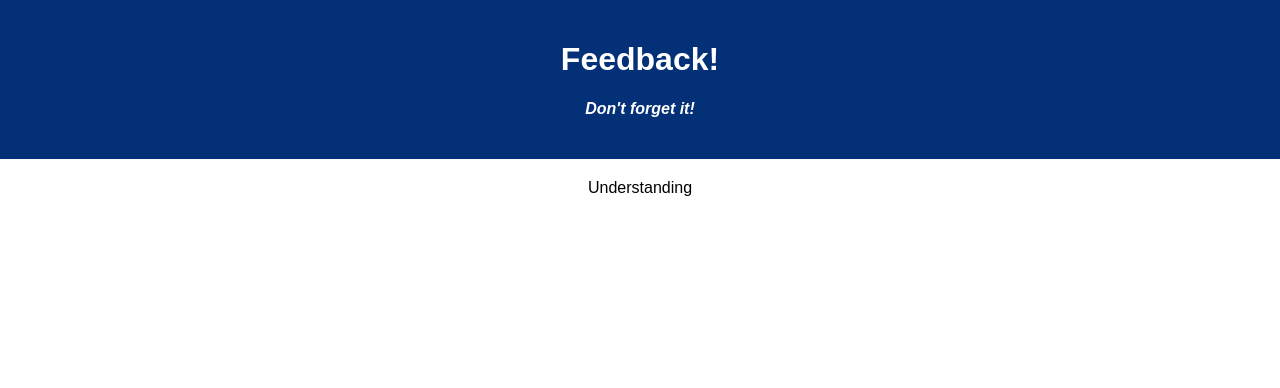
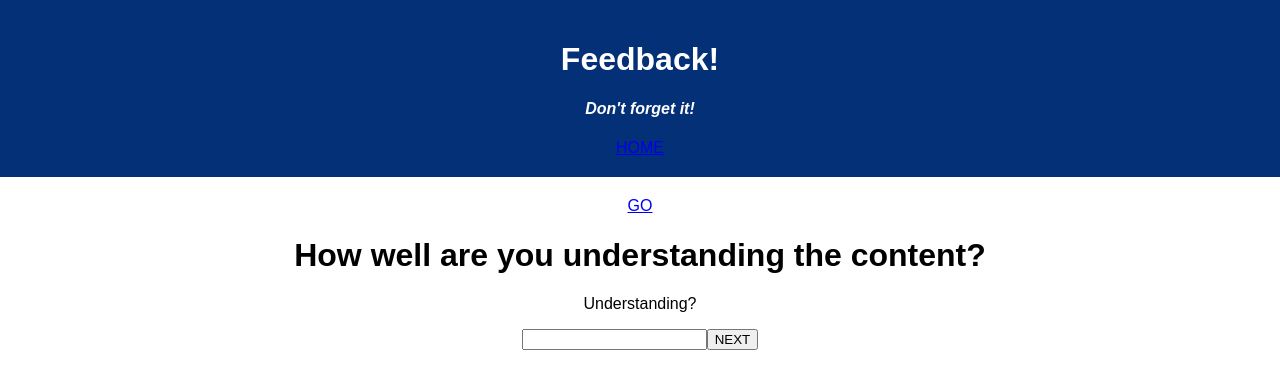
Before and after one commit to Klee55/weekend-redux-feedback-loop, a React (Create React App) app: page /#/understanding in a window 1280 px wide. Shown: the top 388 px of the page. Built offline with nearby package versions, Linux system fonts and the light colour scheme.

Commit message:
added reducers

```diff
--- a/src/components/App/App.jsx
+++ b/src/components/App/App.jsx
@@ -6,9 +6,12 @@ import Feeling from '../Feeling/Feeling';
 import Understanding from '../Understanding/Understanding';
 import Support from '../Support/Support';
 import Comments from '../Comments/Comments';
+import { useHistory } from 'react-router-dom';
 
 
 function App() {
+
+  const history =  useHistory();
 
   return (
     <Router>
@@ -16,9 +19,11 @@ function App() {
         <header className='App-header'>
           <h1 className='App-title'>Feedback!</h1>
           <h4>Don't forget it!</h4>
+          <Link to='/'>HOME</Link><br/>
         </header>
         <div>
           {/* routes */}
+          <Link to='/feeling'>GO</Link>
           <Route exact path="/feeling">
             <Feeling />
           </Route>
--- a/src/components/Comments/Comments.jsx
+++ b/src/components/Comments/Comments.jsx
@@ -5,8 +5,10 @@ const Comments = () => {
     const history = useHistory();
 
     return (
-        <div>
-            Understanding
+       <div>
+            <h1>Any comments you want to leave?</h1>
+            <p>Comments?</p>
+            <input type="number"></input><button onClick={() => history.push('/')}>NEXT</button>
         </div>
     )
 }
--- a/src/components/Support/Support.jsx
+++ b/src/components/Support/Support.jsx
@@ -6,7 +6,9 @@ const Support = () => {
 
     return (
         <div>
-            Understanding
+            <h1>How well are you being supported?</h1>
+            <p>Support?</p>
+            <input type="number"></input><button onClick={() => history.push('/comments')}>NEXT</button>
         </div>
     )
 }
--- a/src/components/Understanding/Understanding.jsx
+++ b/src/components/Understanding/Understanding.jsx
@@ -6,7 +6,9 @@ const Understanding = () => {
 
     return (
         <div>
-            Understanding
+            <h1>How well are you understanding the content?</h1>
+            <p>Understanding?</p>
+            <input type="number"></input><button onClick={() => history.push('/support')}>NEXT</button>
         </div>
     )
 }
--- a/src/index.js
+++ b/src/index.js
@@ -9,6 +9,25 @@ import logger from 'redux-logger';
 
 //start of reducers
 
+const feeling = (state= '', action) => {
+    console.log('feeling reducer');
+    return state;
+}
+
+const understanding = (state = '', action) => {
+    console.log('understanding reducer');
+    return state;
+}
+
+const support = (state = '', action) => {
+    console.log('support reducer');
+    return state;
+}
+
+const comments = (state= '', action) => {
+    console.log('comments reducer');
+    return state;
+}
 
 
 //end of reducers
@@ -17,6 +36,10 @@ const storeInstance = createStore(
     combineReducers(
         {
             // reducer names here
+            feeling,
+            understanding,
+            support,
+            comments
         }
     ),
     applyMiddleware(logger)
```
